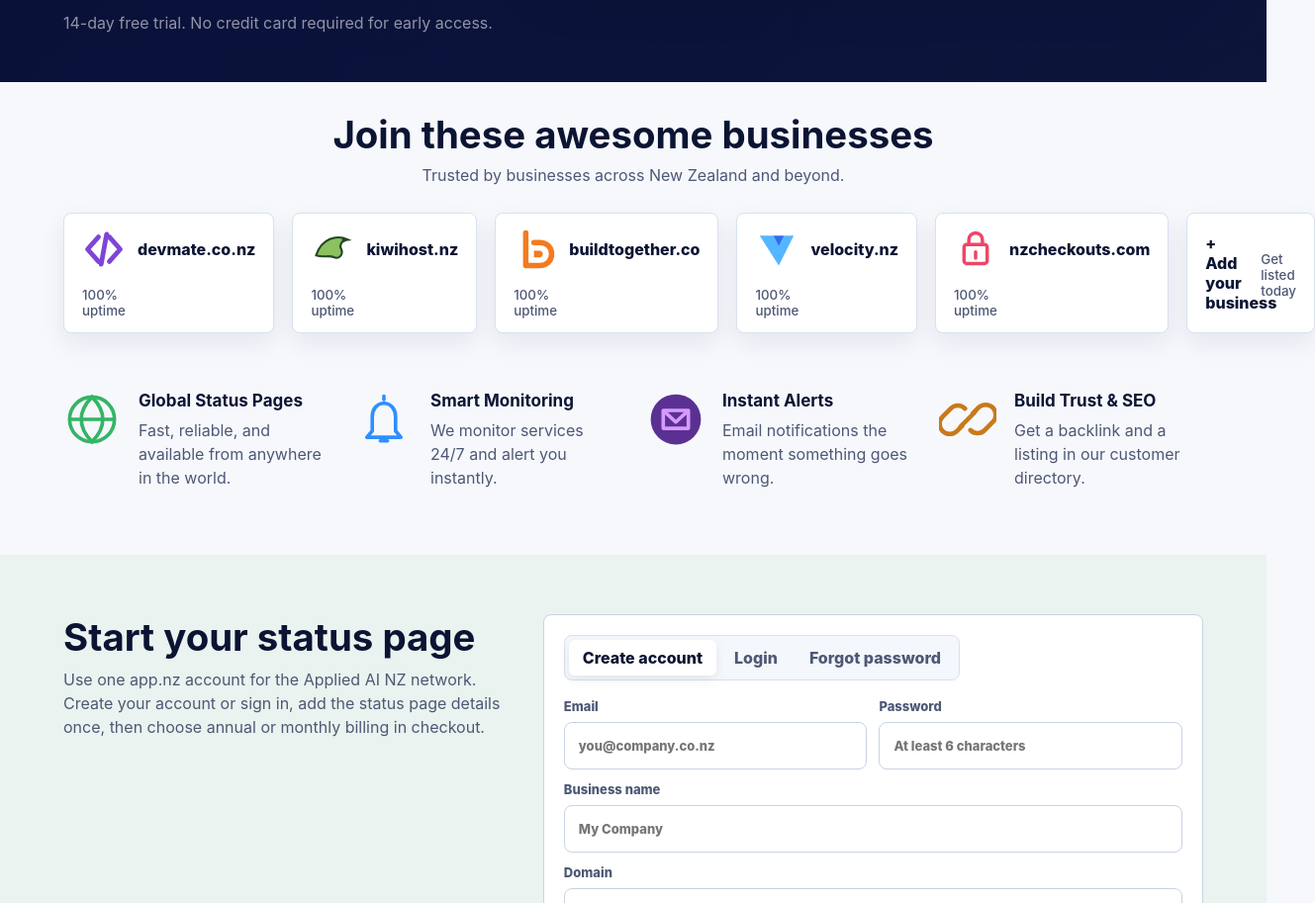
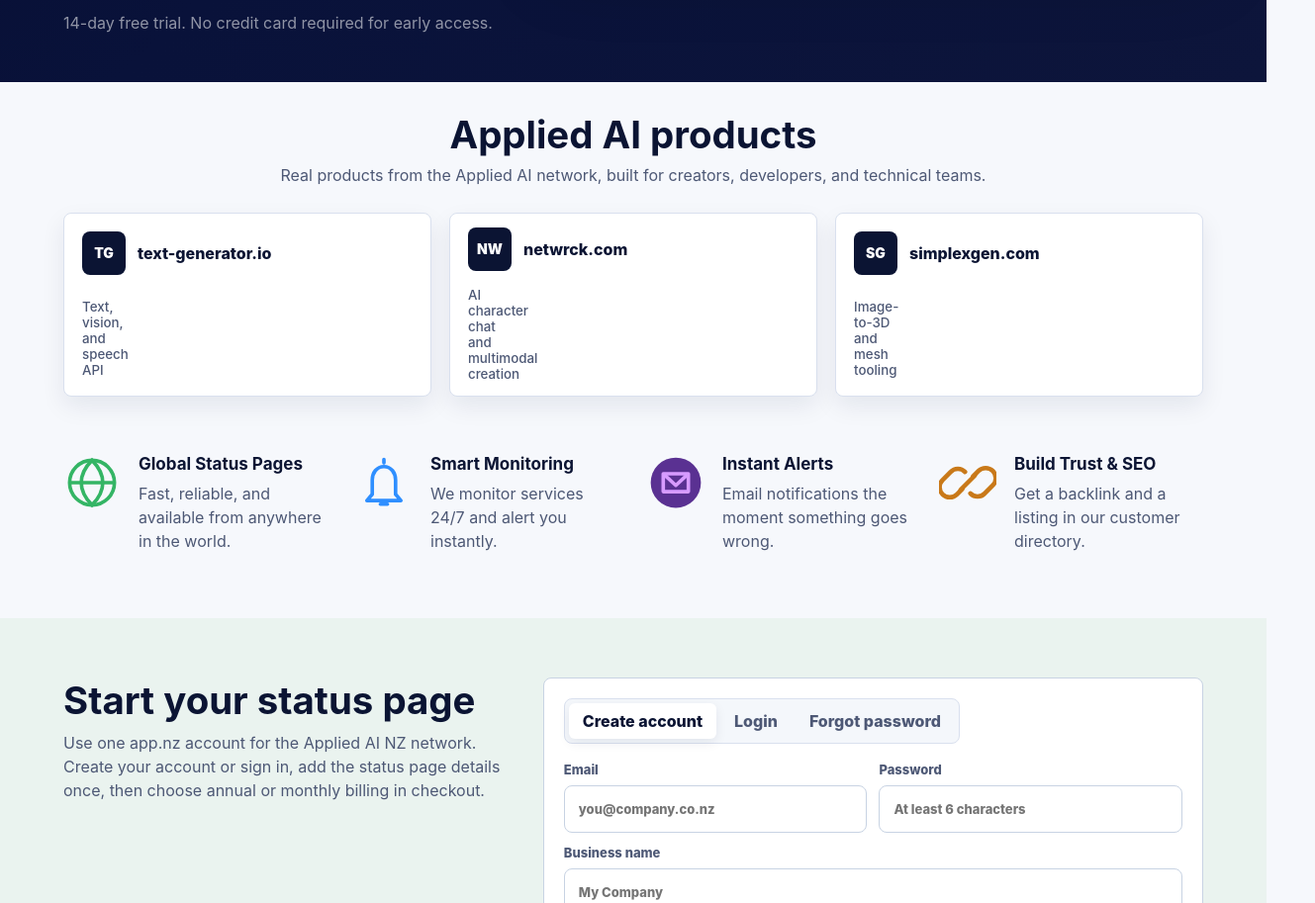
Before and after one commit to lee101/statuspage, a website: page public/index.html in a window 1280 px wide. Shown: the part 959-1872 px from the top of the page at 99% size, 1329 px wide, since content can reach past the window. Drawn offline with Linux system fonts and the light colour scheme; no server answers.

Commit message:
Replace fake customer strip with product links

```diff
--- a/public/assets/site.css
+++ b/public/assets/site.css
@@ -396,7 +396,7 @@
 
 .logo-grid {
   display: grid;
-  grid-template-columns: repeat(6, 1fr);
+  grid-template-columns: repeat(3, 1fr);
   gap: 18px;
   margin-top: 28px;
 }
@@ -420,6 +420,18 @@
 .logo-grid img {
   width: 44px;
   height: 44px;
+}
+
+.product-mark {
+  display: grid;
+  place-items: center;
+  width: 44px;
+  height: 44px;
+  border-radius: 8px;
+  background: var(--ink);
+  color: #fff;
+  font-size: 14px;
+  font-weight: 900;
 }
 
 .logo-grid small {
--- a/public/index.html
+++ b/public/index.html
@@ -120,15 +120,12 @@
       </section>
 
       <section class="customers" id="customers">
-        <h2>Join these awesome businesses</h2>
-        <p>Trusted by businesses across New Zealand and beyond.</p>
+        <h2>Applied AI products</h2>
+        <p>Real products from the Applied AI network, built for creators, developers, and technical teams.</p>
         <div class="logo-grid">
-          <a href="#"><img src="/assets/devmate.svg" alt="">devmate.co.nz <small>100% uptime</small></a>
-          <a href="#"><img src="/assets/kiwihost.svg" alt="">kiwihost.nz <small>100% uptime</small></a>
-          <a href="#"><img src="/assets/buildtogether.svg" alt="">buildtogether.co <small>100% uptime</small></a>
-          <a href="#"><img src="/assets/velocity.svg" alt="">velocity.nz <small>100% uptime</small></a>
-          <a href="#"><img src="/assets/nzcheckouts.svg" alt="">nzcheckouts.com <small>100% uptime</small></a>
-          <a href="#signup" class="add-business">+ Add your business <small>Get listed today</small></a>
+          <a href="https://text-generator.io" target="_blank" rel="noopener"><span class="product-mark">TG</span>text-generator.io <small>Text, vision, and speech API</small></a>
+          <a href="https://netwrck.com" target="_blank" rel="noopener"><span class="product-mark">NW</span>netwrck.com <small>AI character chat and multimodal creation</small></a>
+          <a href="https://simplexgen.com" target="_blank" rel="noopener"><span class="product-mark">SG</span>simplexgen.com <small>Image-to-3D and mesh tooling</small></a>
         </div>
       </section>
 
```
Also changed, not shown: public/tests/site.spec.js (+11 -0 lines), dist/public/assets/site.css, dist/public/index.html, dist/public/tests/site.spec.js, 1 other file.
